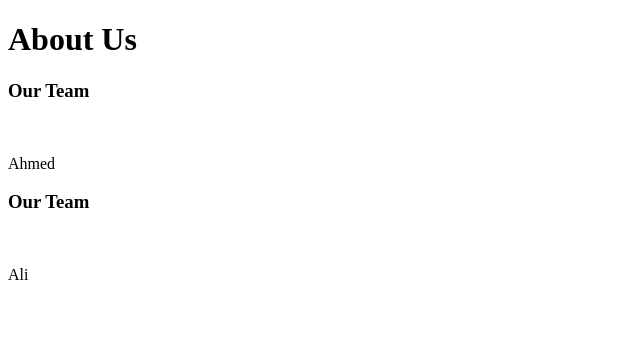
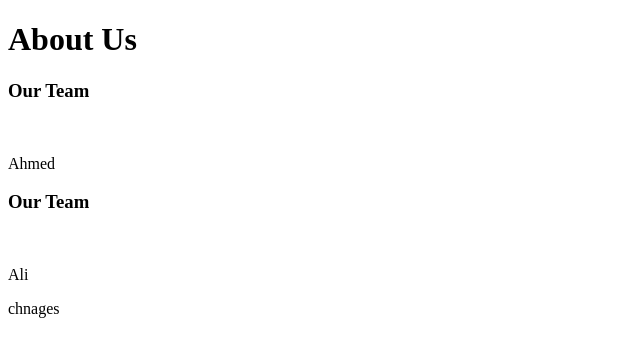
Before and after one commit to RehabHesham/DotNet_24-25_Q3_Day1, a plain HTML site: page Aboutus.html in a window 1280 px wide. Shown: the full height of the page, 0-640 px from the left. Drawn offline with Linux system fonts and the light colour scheme.

Commit message:
add changes to about.html

```diff
--- a/Aboutus.html
+++ b/Aboutus.html
@@ -17,5 +17,8 @@
     <img src="0" alt="">
     <p>Ali</p>
 </div>
+<div>
+    chnages
+</div>
 </body>
 </html>
```
